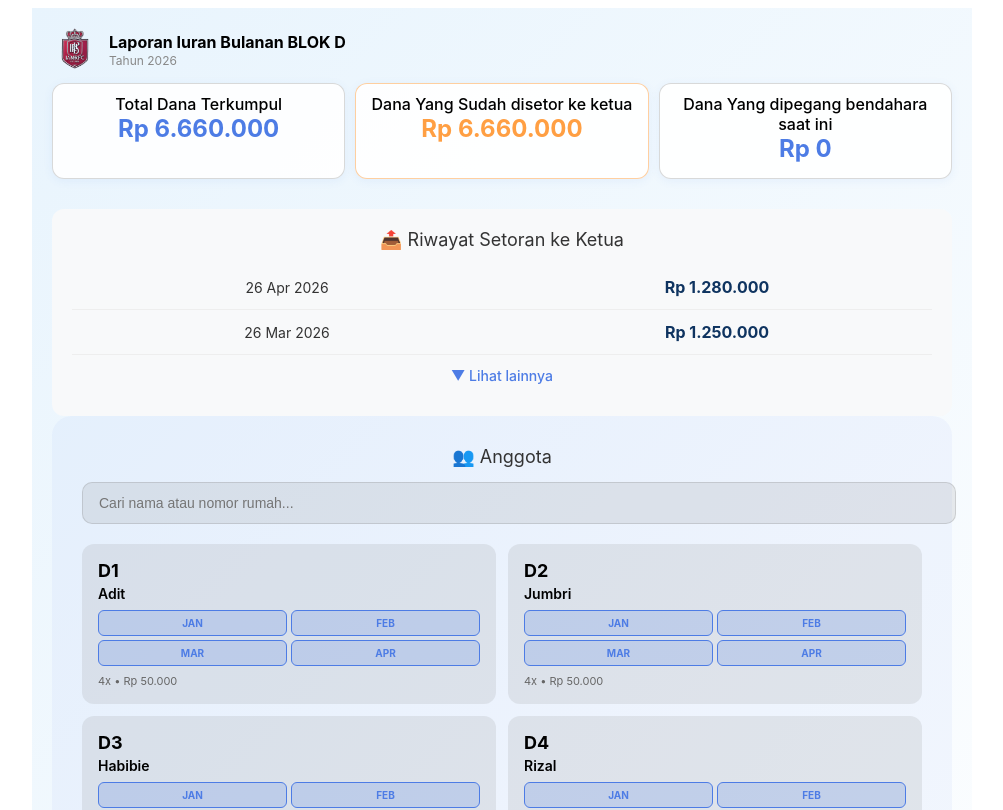
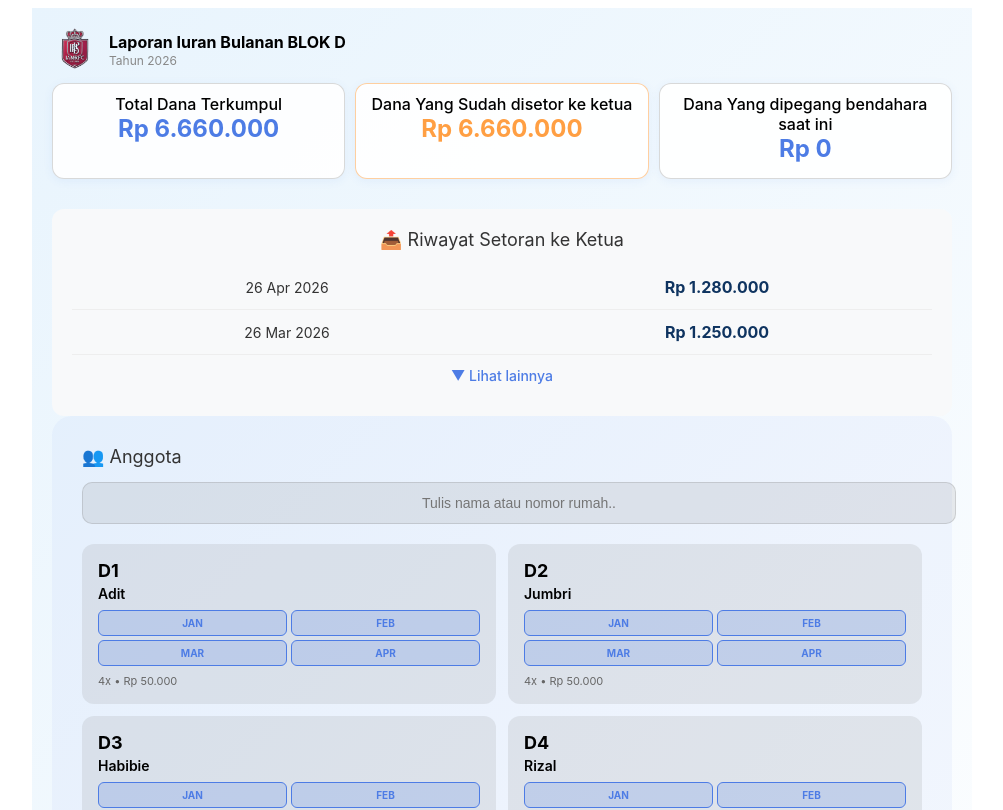
Before and after one commit to aloyb/blokd-app, a Next.js app in the folder blokd-app/: page / in a window 1280 px wide. Shown: the top 810 px of the page, without its empty margins (138-1141 px from the left). Built offline with nearby package versions, Linux system fonts and the light colour scheme.

Commit message:
Update anggota section - title left, search centered, placeholder text

```diff
--- a/blokd-app/pages/index.js
+++ b/blokd-app/pages/index.js
@@ -127,14 +127,14 @@ export default function Home() {
       )}
 
       <div style={styles.membersSection}>
-        <div style={styles.sectionTitle}>👥 Anggota</div>
+        <div style={{...styles.sectionTitle, justifyContent: 'flex-start'}}>👥 Anggota</div>
         <div style={styles.searchBox}>
           <input
             type="text"
-            placeholder="Cari nama atau nomor rumah..."
+            placeholder="Tulis nama atau nomor rumah.."
             value={searchQuery}
             onChange={(e) => { setSearchQuery(e.target.value.toLowerCase()); setCurrentPage(1); }}
-            style={styles.searchInput}
+            style={{...styles.searchInput, textAlign: 'center'}}
           />
         </div>
 
```
